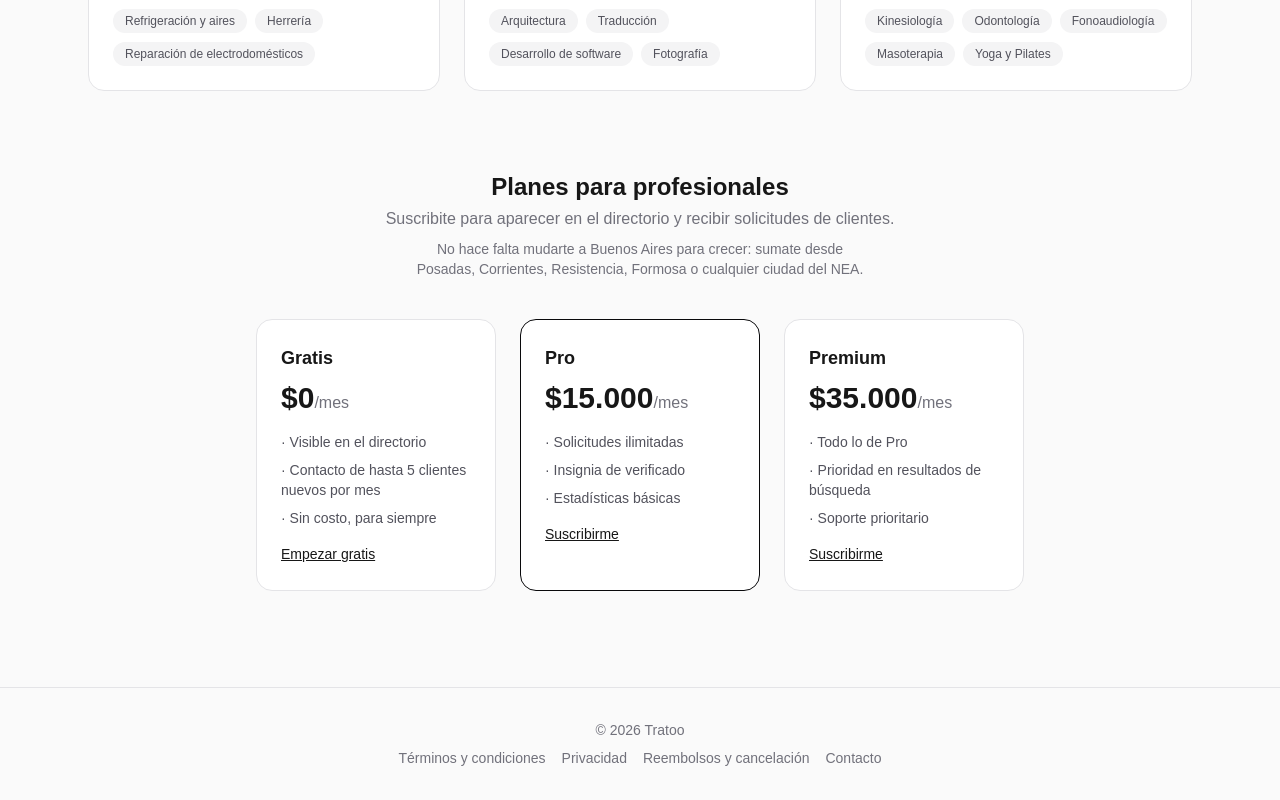
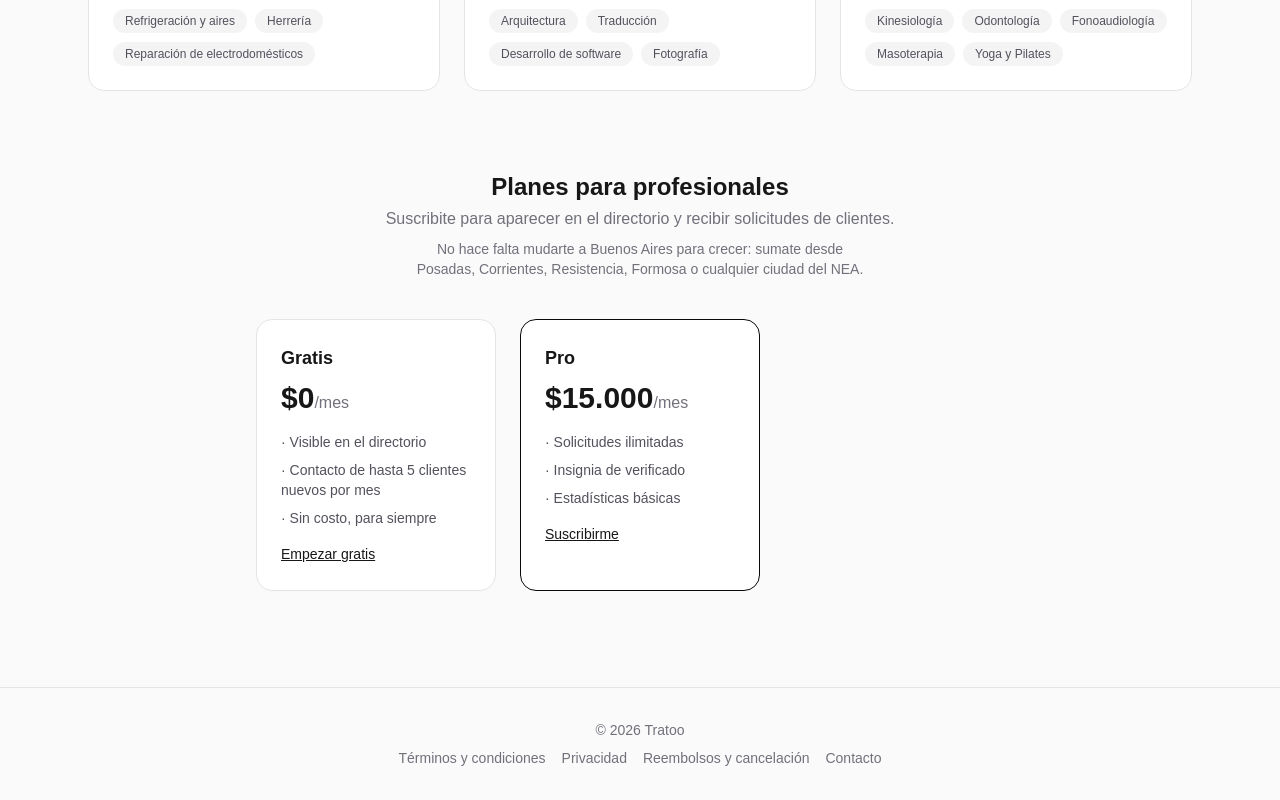
Before and after one commit to marianbarrios94-tech/tratoo, a Next.js app: page / in a window 1280 px wide. Shown: the part 729-1529 px from the top of the page. Built offline with nearby package versions, Linux system fonts and the light colour scheme; no server answers; the database is empty.

Commit message:
Hide the Premium plan until there's demand for it
Same pattern already used for the retired Básico plan: stays hidden from
new subscribers on the landing page and the subscription panel, would
only show for someone already on it.

```diff
--- a/app/page.tsx
+++ b/app/page.tsx
@@ -27,17 +27,9 @@ const PLANS = [
     highlighted: true,
     cta: 'Suscribirme',
   },
-  {
-    slug: 'premium',
-    name: 'Premium',
-    price: 35000,
-    features: [
-      'Todo lo de Pro',
-      'Prioridad en resultados de búsqueda',
-      'Soporte prioritario',
-    ],
-    cta: 'Suscribirme',
-  },
+  // Premium todavía no se lanzó — se muestra desde el panel de suscripción
+  // recién cuando haya demanda real de profesionales pidiendo más
+  // visibilidad. Ver app/panel/suscripcion/page.tsx.
 ]
 
 export default async function Home() {
--- a/app/panel/suscripcion/page.tsx
+++ b/app/panel/suscripcion/page.tsx
@@ -36,10 +36,13 @@ export default async function SuscripcionPage({
   const isSubscribed = hasActiveSubscription(professional?.subscription_status)
 
   // El plan Básico se retiró de la oferta a nuevos suscriptores: queda
-  // redundante frente al tier gratuito. Se sigue mostrando solo si es el
-  // plan que ya tiene contratado un profesional existente.
+  // redundante frente al tier gratuito. Premium todavía no se lanzó: se
+  // espera a tener demanda real de profesionales pidiendo más visibilidad.
+  // Ambos se siguen mostrando solo si son el plan que ya tiene contratado
+  // un profesional existente.
+  const hiddenSlugs = ['basico', 'premium']
   const visiblePlans = (plans ?? []).filter(
-    (plan) => plan.slug !== 'basico' || plan.id === professional?.subscription_plan_id
+    (plan) => !hiddenSlugs.includes(plan.slug) || plan.id === professional?.subscription_plan_id
   )
 
   return (
```
